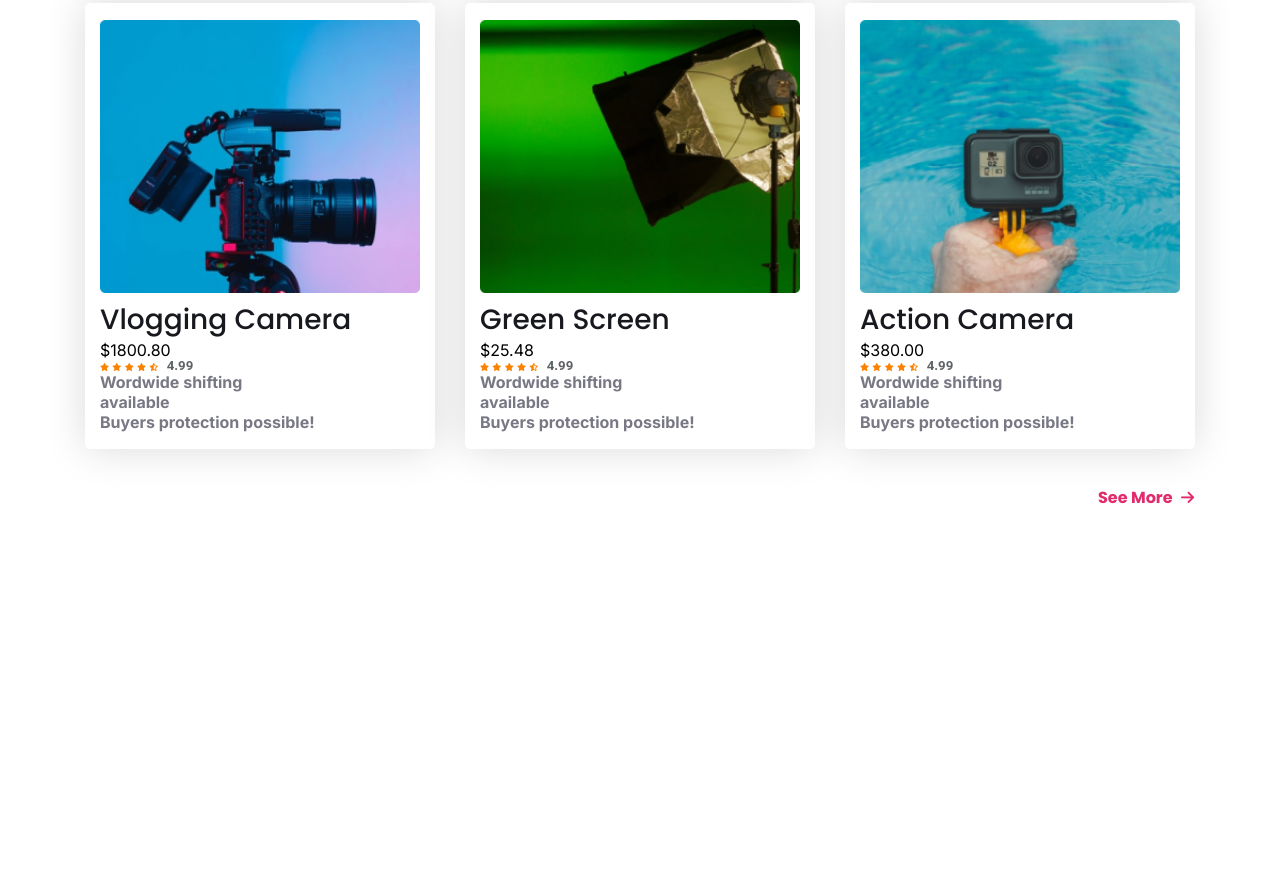
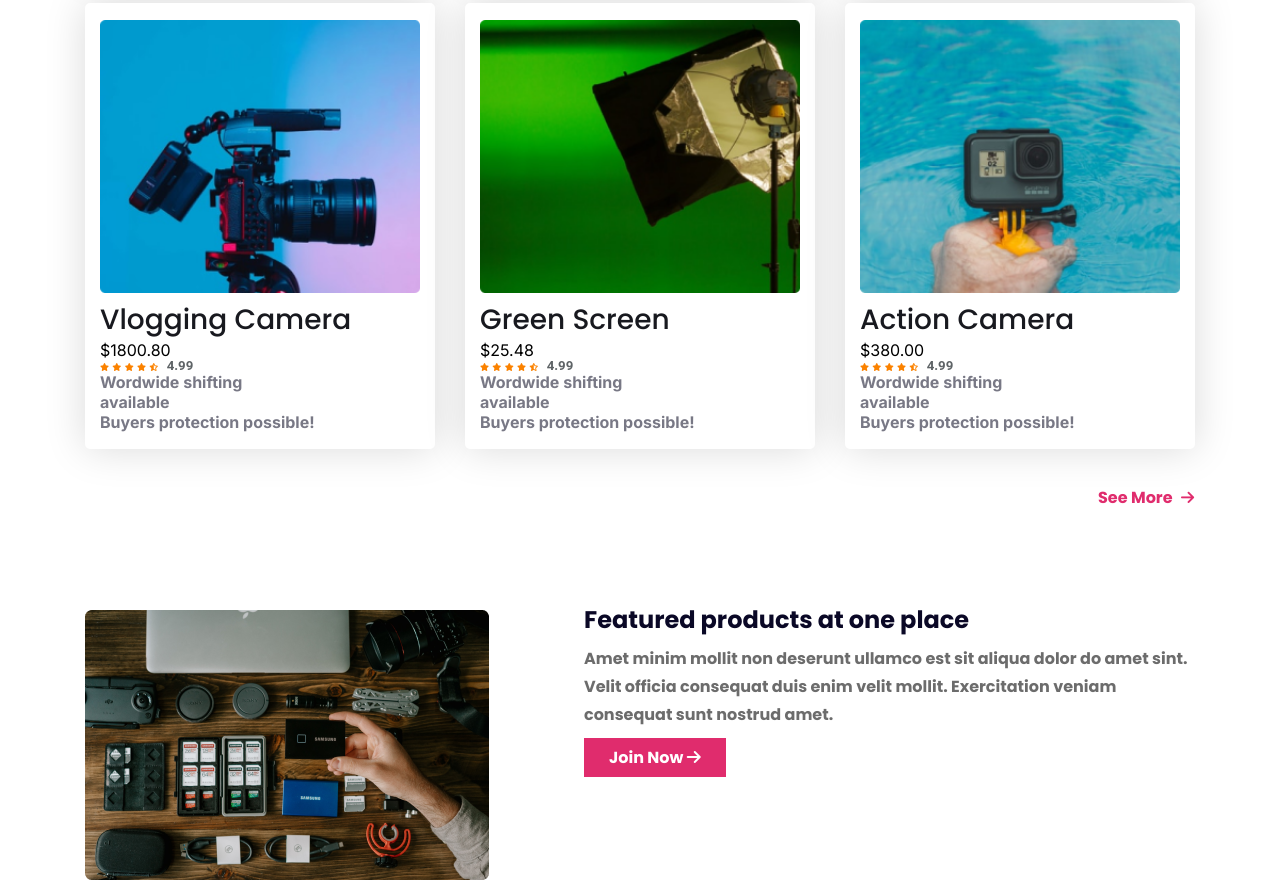
Before and after one commit to devbiplabmistry/influencer, a plain HTML site: page index.html in a window 1280 px wide. Shown: the part 1905-2785 px from the top of the page. Before the commit the page ends 2415 px from the top, so only its background shows below. Drawn offline with Linux system fonts and the light colour scheme.

Commit message:
join-now adedd

```diff
--- a/css/style.css
+++ b/css/style.css
@@ -226,51 +226,46 @@ nav {
     color: #E02C6D;
 
 }
-.see-more a i{
-   font-size: 15px;
-   margin-left: 5px;
+
+.see-more a i {
+    font-size: 15px;
+    margin-left: 5px;
 }
 
 /* _________________________popular-collections css End Here____________________________ */
-/* _________________________common css start Here____________________________ */
-/* _________________________common css End Here____________________________ */
-/* _________________________common css start Here____________________________ */
-/* _________________________common css End Here____________________________ */
-/* _________________________common css start Here____________________________ */
-/* _________________________common css End Here____________________________ */
-/* _________________________common css start Here____________________________ */
-/* _________________________common css End Here____________________________ */
-/* _________________________common css start Here____________________________ */
-/* _________________________common css End Here____________________________ */
-/* _________________________common css start Here____________________________ */
-/* _________________________common css End Here____________________________ */
-/* _________________________common css start Here____________________________ */
-/* _________________________common css End Here____________________________ */
-/* _________________________common css start Here____________________________ */
-/* _________________________common css End Here____________________________ */
-/* _________________________common css start Here____________________________ */
-/* _________________________common css End Here____________________________ */
-/* _________________________common css start Here____________________________ */
-/* _________________________common css End Here____________________________ */
-/* _________________________common css start Here____________________________ */
-/* _________________________common css End Here____________________________ */
-/* _________________________common css start Here____________________________ */
-/* _________________________common css End Here____________________________ */
-/* _________________________common css start Here____________________________ */
-/* _________________________common css End Here____________________________ */
-/* _________________________common css start Here____________________________ */
-/* _________________________common css End Here____________________________ */
-/* _________________________common css start Here____________________________ */
-/* _________________________common css End Here____________________________ */
-/* _________________________common css start Here____________________________ */
-/* _________________________common css End Here____________________________ */
-/* _________________________common css start Here____________________________ */
-/* _________________________common css End Here____________________________ */
-/* _________________________common css start Here____________________________ */
-/* _________________________common css End Here____________________________ */
-/* _________________________common css start Here____________________________ */
-/* _________________________common css End Here____________________________ */
-/* _________________________common css start Here____________________________ */
-/* _________________________common css End Here____________________________ */
-/* _________________________common css start Here____________________________ */
-/* _________________________common css End Here____________________________ */
+/* _________________________Join-now css start Here____________________________ */
+#join-now{
+    margin-top: 100px;
+}
+.join-wrapper{
+    display: flex;
+    justify-content: space-between;
+    gap: 95px;
+}
+.j-right h2 {
+    font-family: 'poppins', sans-serif;
+    font-weight: 700;
+    font-size: 38x;
+    color: #0A0826;
+}
+
+.j-right p {
+    font-family: 'poppins', sans-serif;
+    font-weight: 700;
+    font-size: 16x;
+    color: #6C6C6C;
+    line-height: 28px;
+    margin-top: 16px;
+    margin-bottom: 16px;
+}
+
+.j-right a {
+    padding: 8px 25px;
+    background-color:#E02C6D;
+    font-family: 'poppins', sans-serif;
+    font-weight: 700;
+    font-size: 16x;
+    color: #fff;
+}
+
+/* _________________________join-now css End Here____________________________ */
--- a/index.html
+++ b/index.html
@@ -256,53 +256,28 @@
                 </div>
             </div>
             <div class="see-more">
-                <a href="#">See More  <i class="fa-solid fa-arrow-right"></i></a>
+                <a href="#">See More <i class="fa-solid fa-arrow-right"></i></a>
+            </div>
+        </div>
+    </section>
+    <!-- popular-collections part End here -->
+    <!-- Join-now part start here -->
+    <section id="join-now">
+        <div class="container">
+            <div class="join-wrapper">
+                <div class="j-left">
+                    <img src="images/gear.png" alt="gear">
+                </div>
+                <div class="j-right">
+                    <h2>Featured products at one place</h2>
+                    <p>Amet minim mollit non deserunt ullamco est sit aliqua dolor do amet sint. Velit officia consequat duis enim velit mollit. Exercitation veniam consequat sunt nostrud amet.</p>
+                    <a href="#">Join Now  <i class="fa-solid fa-arrow-right"></i></a>
+                </div>
             </div>
         </div>
 
     </section>
-    <!-- popular-collections part End here -->
-    <!-- navbar part start here -->
-    <!-- navbar part End here -->
-    <!-- navbar part start here -->
-    <!-- navbar part End here -->
-    <!-- navbar part start here -->
-    <!-- navbar part End here -->
-    <!-- navbar part start here -->
-    <!-- navbar part End here -->
-    <!-- navbar part start here -->
-    <!-- navbar part End here -->
-    <!-- navbar part start here -->
-    <!-- navbar part End here -->
-    <!-- navbar part start here -->
-    <!-- navbar part End here -->
-    <!-- navbar part start here -->
-    <!-- navbar part End here -->
-    <!-- navbar part start here -->
-    <!-- navbar part End here -->
-    <!-- navbar part start here -->
-    <!-- navbar part End here -->
-    <!-- navbar part start here -->
-    <!-- navbar part End here -->
-    <!-- navbar part start here -->
-    <!-- navbar part End here -->
-    <!-- navbar part start here -->
-    <!-- navbar part End here -->
-    <!-- navbar part start here -->
-    <!-- navbar part End here -->
-    <!-- navbar part start here -->
-    <!-- navbar part End here -->
-    <!-- navbar part start here -->
-    <!-- navbar part End here -->
-    <!-- navbar part start here -->
-    <!-- navbar part End here -->
-    <!-- navbar part start here -->
-    <!-- navbar part End here -->
-    <!-- navbar part start here -->
-    <!-- navbar part End here -->
-    <!-- navbar part start here -->
-    <!-- navbar part End here -->
-
+    <!-- Join-now part End here -->
 </body>
 
 </html>
```
